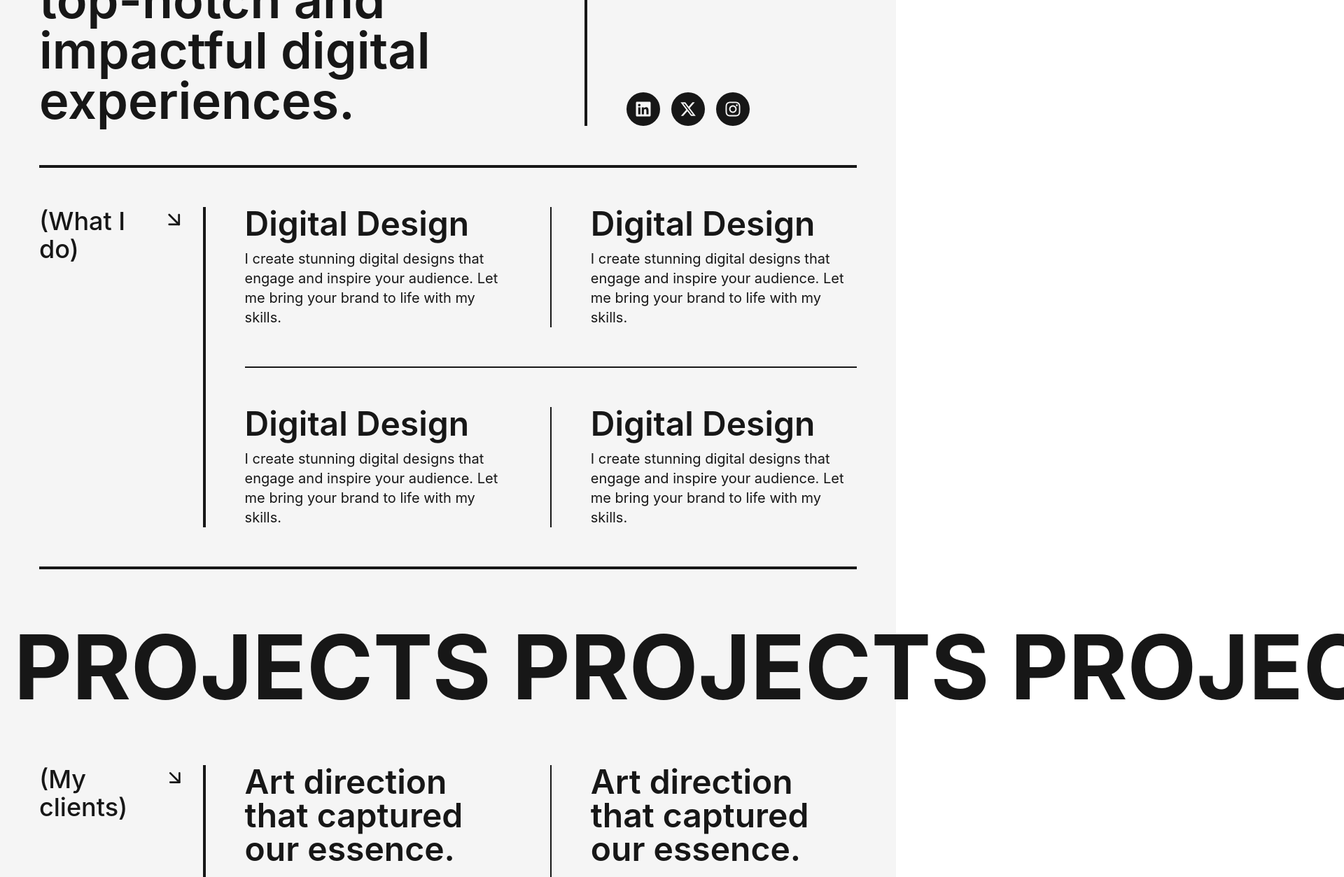
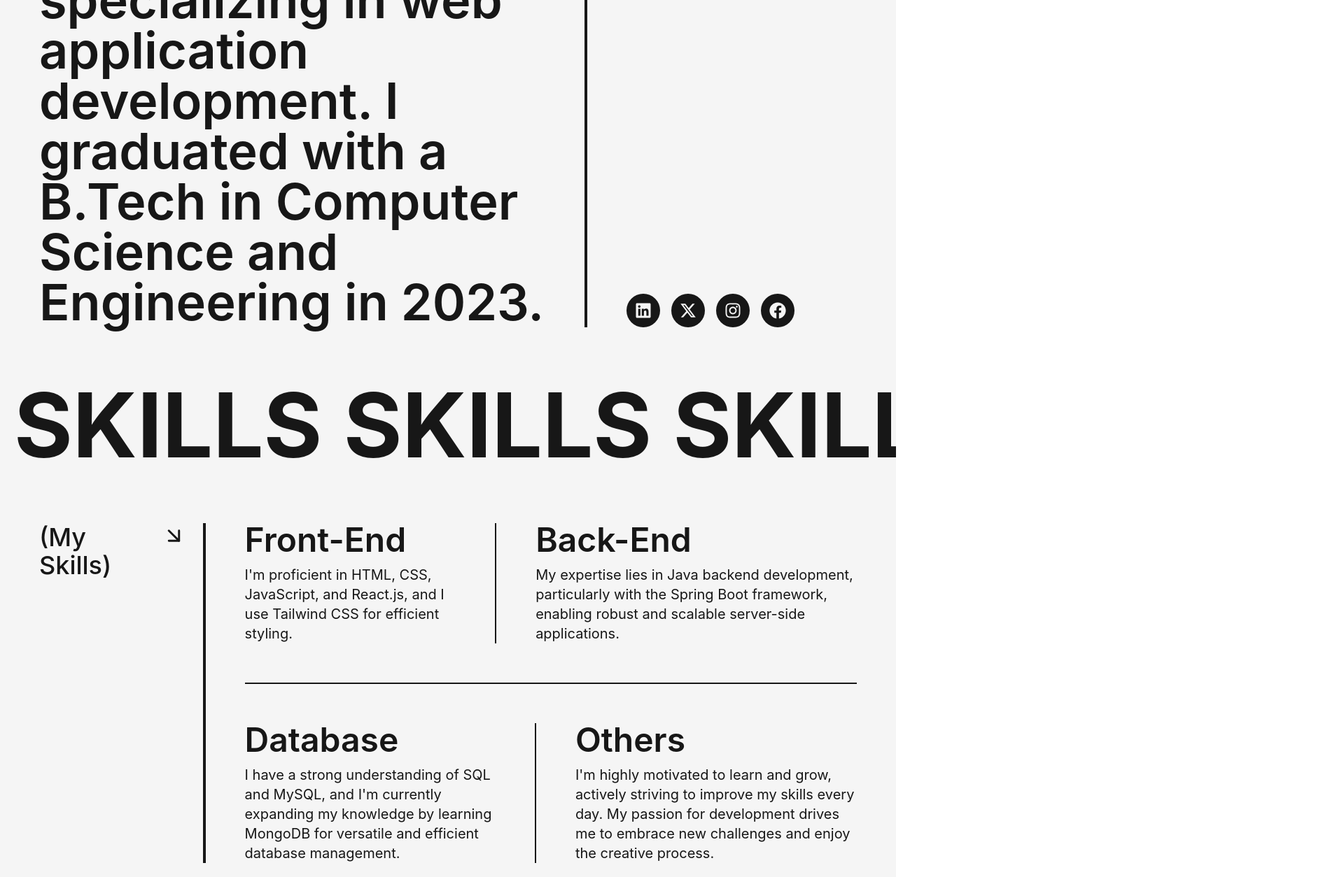
Before and after one commit to OmPrakashMallik2/Personal-website, a React (Create React App) app: page / in a window 1280 px wide. Shown: the part 1520-2774 px from the top of the page at 70% size, 1920 px wide, since content can reach past the window. Built offline with nearby package versions, Linux system fonts and the light colour scheme.

Commit message:
completed homepage

```diff
--- a/src/Blog/Blog.js
+++ b/src/Blog/Blog.js
@@ -1,10 +1,26 @@
-import React from 'react'
+import React, { useEffect, useState } from 'react'
+import avatar from '../Media/Avatar2.jpg';
+import { FaJava } from "react-icons/fa";
 
 function Blog() {
+    const [scrollOffset, setScrollOffset] = useState(0);
+
+    useEffect(() => {
+        const handleScroll = () => {
+            setScrollOffset(window.scrollY);
+        };
+
+        window.addEventListener('scroll', handleScroll);
+
+        return () => {
+            window.removeEventListener('scroll', handleScroll);
+        };
+    }, []);
+
     const data = [
         {
             "id": 1,
-            "logo": "logo",
+            "logo": <FaJava/>,
             "title": "Core Java",
             "description": "description"
         },
@@ -48,19 +64,28 @@ function Blog() {
 
     return (
         <div>
-            <h1 className='text-center text-9xl font-bold' >SKILLS SKILLS</h1>
-            <div className='grid grid-cols-4 gap-8 p-5'>
+            <div style={{ overflow: 'hidden' }}>
+                <h1 className='text-9xl font-bold text-center p-5' style={{ transform: `translateX(-${scrollOffset}px)`, whiteSpace: 'nowrap' }}>SKILLS  SKILLS  SKILLS  SKILLS SKILLS SKILLS  SKILLS  SKILLS  SKILLS SKILLS</h1>
+            </div>
 
-                {
-                    data.map((skill) => (
-                        <div key={skill.id} className='bg-neutral-800 text-neutral-100 rounded p-5 flex flex-col justify-around items-center'>
-                            <logo>{skill.logo}</logo>
-                            <h1 className='text-5xl font-semibold py-10'>{skill.title}</h1>
-                            <p className='text-xl font-medium'>{skill.description}</p>
-                        </div>
-                    ))
-                }
-            </div>
+            {/* Render project cards */}
+            {data.map((project) => (
+                <div key={project.id} className={project.id % 2 === 0 ? 'flex text-neutral-800 bg-neutral-100' : 'flex bg-neutral-800 text-neutral-100'}>
+                    {/* Project image */}
+                    <div className={project.id % 2 === 0 ? 'w-1/2' : 'w-1/2 order-2'}>
+                        {project.logo}
+                    </div>
+                    {/* Project details */}
+                    <div className='flex flex-col justify-around w-1/2 p-10'>
+                        <h2 className='font-semibold text-center text-5xl'>{project.title}</h2>
+                        <p className='font-medium text-center text-xl'>{project.description}</p>
+                        {/* <div className='flex justify-around'>
+                            <button className={project.id % 2 === 0 ? 'text-neutral-100 bg-neutral-800 rounded font-semibold px-8 py-3' : 'bg-neutral-100 text-neutral-800 rounded font-semibold px-8 py-3'}>GitHub</button>
+                            <button className={project.id % 2 === 0 ? 'text-neutral-100 bg-neutral-800 rounded font-semibold px-8 py-3' : 'bg-neutral-100 text-neutral-800 rounded font-semibold px-8 py-3'}>Deploy</button>
+                        </div> */}
+                    </div>
+                </div>
+            ))}
         </div>
     )
 }
--- a/src/HomePage/Home.js
+++ b/src/HomePage/Home.js
@@ -1,7 +1,7 @@
 import React, { useEffect, useState } from 'react'
 import Poster from '../Media/travis-scott-jfi0e3appl6ayo4o.jpg'
 import { GoArrowDownRight } from "react-icons/go";
-import { FaInstagram} from "react-icons/fa";
+import { FaFacebook, FaInstagram } from "react-icons/fa";
 import { FaXTwitter } from "react-icons/fa6";
 import { FaLinkedin } from "react-icons/fa";
 import { LuArrowDownRight } from "react-icons/lu";
@@ -26,45 +26,53 @@ function Home() {
             {/* name heading */}
             <div className='p-14'>
                 <h1 className='text-9xl font-bold'>Om Prakash Mallik</h1>
-                <h1 className='text-9xl text-neutral-600 font-semibold'>Softwere Developer</h1>
+                <h1 className='text-9xl text-neutral-600 font-semibold'>Full Stack Developer</h1>
                 <div className='flex justify-between mt-5'>
                     <p className='text-4xl font-semibold'>(Darbhanga, Bihar)</p>
                     <p className='text-4xl font-semibold flex'> <GoArrowDownRight className='text-5xl mx-3' /> Scroll Down </p>
                 </div>
             </div>
 
-            {/* poster */}
+            {/* banner */}
             <div>
                 <img src={Poster} alt='poster' />
             </div>
 
             {/* about */}
-            <div className='flex  m-14 pb-14 border-b-4 border-neutral-900 '>
+            <div className='flex  m-14 '>
                 <div className=' pr-6 w-4/6'>
-                    <h2 className='text-7xl font-semibold'>As a digital designer, I focus on producing top-notch and impactful digital experiences.</h2>
+                    <h2 className='text-7xl font-semibold'>
+                        I am a full-stack developer specializing in web application development. I graduated with a B.Tech in Computer Science and Engineering in 2023.
+                    </h2>
                 </div>
                 <div className='flex flex-col justify-between pl-14 border-l-4 border-neutral-900 w-2/6'>
                     <p className='text-neutral-900 text-4xl font-medium'> (About Me) </p>
                     <div className='flex'>
-                        <div className='bg-neutral-900 cursor-pointer rounded-full p-3 mr-4'>
-                            <FaLinkedin className='text-2xl text-neutral-100' />
-                        </div>
-                        <div className='bg-neutral-900 cursor-pointer rounded-full p-3 mr-4'>
+                        <a href='https://www.linkedin.com/in/om-prakash-mallik-774187217/' target='-blank' className='bg-neutral-900 cursor-pointer rounded-full p-3 mr-4'>
+                            <FaLinkedin to="https://takeuforward.org/strivers-a2z-dsa-course/strivers-a2z-dsa-course-sheet-2/#" className='text-2xl text-neutral-100' />
+                        </a>
+                        <a href='https://twitter.com/OmPrakashOG' target='-blank' className='bg-neutral-900 cursor-pointer rounded-full p-3 mr-4'>
                             <FaXTwitter className='text-2xl text-neutral-100' />
-                        </div>
-                        <div className='bg-neutral-900 cursor-pointer rounded-full p-3 mr-4'>
+                        </a>
+                        <a href='https://www.instagram.com/om.prakash.mallik/' target='-blank' className='bg-neutral-900 cursor-pointer rounded-full p-3 mr-4'>
                             <FaInstagram className='text-2xl text-neutral-100' />
-                        </div>
+                        </a>
+                        <a href='https://www.facebook.com/profile.php?id=100010378098581' target='-blank' className='bg-neutral-900 cursor-pointer rounded-full p-3 mr-4'>
+                            <FaFacebook className='text-2xl text-neutral-100' />
+                        </a>
                     </div>
                 </div>
             </div>
 
+            {/* my skills */}
+            <div style={{ overflow: 'hidden' }}>
+                <h1 className='text-9xl font-bold text-center p-5' style={{ transform: `translateX(-${scrollOffset}px)`, whiteSpace: 'nowrap' }}>SKILLS  SKILLS  SKILLS  SKILLS SKILLS SKILLS  SKILLS  SKILLS  SKILLS SKILLS</h1>
+            </div>
 
-            {/* what i do */}
-            <div className='flex  m-14 pb-14 border-b-4 border-neutral-900'>
+            <div className='flex  m-14 '>
 
                 <div className='flex justify-between pr-6 w-1/5'>
-                    <p className='text-neutral-900 text-4xl font-medium'> (What I do) </p>
+                    <p className='text-neutral-900 text-4xl font-medium'> (My Skills) </p>
                     < LuArrowDownRight className='text-4xl font-semibold' />
                 </div>
 
@@ -72,38 +80,39 @@ function Home() {
 
                     <div className='mb-14 pb-14 flex  border-b-2 border-neutral-900'>
                         <div>
-                            <h3 className='text-5xl pb-3 font-semibold'>Digital Design</h3>
-                            <p className='text-xl'>I create stunning digital designs that engage and inspire your audience. Let me bring your brand to life with my skills.</p>
+                            <h3 className='text-5xl pb-3 font-semibold'>Front-End</h3>
+                            <p className='text-xl'>I'm proficient in HTML, CSS, JavaScript, and React.js, and I use Tailwind CSS for efficient styling.</p>
                         </div>
                         <div className='ml-14 pl-14 border-l-2 border-neutral-900'>
-                            <h3 className='text-5xl pb-3 font-semibold'>Digital Design</h3>
-                            <p className='text-xl'>I create stunning digital designs that engage and inspire your audience. Let me bring your brand to life with my skills.</p>
+                            <h3 className='text-5xl pb-3 font-semibold'>Back-End</h3>
+                            <p className='text-xl'>My expertise lies in Java backend development, particularly with the Spring Boot framework, enabling robust and scalable server-side applications.</p>
                         </div>
                     </div>
 
                     <div className='flex '>
                         <div>
-                            <h3 className='text-5xl pb-3 font-semibold'>Digital Design</h3>
-                            <p className='text-xl'>I create stunning digital designs that engage and inspire your audience. Let me bring your brand to life with my skills.</p>
+                            <h3 className='text-5xl pb-3 font-semibold'>Database</h3>
+                            <p className='text-xl'>I have a strong understanding of SQL and MySQL, and I'm currently expanding my knowledge by learning MongoDB for versatile and efficient database management.</p>
 
                         </div>
                         <div className='ml-14 pl-14 border-l-2 border-neutral-900'>
-                            <h3 className='text-5xl pb-3 font-semibold'>Digital Design</h3>
-                            <p className='text-xl'>I create stunning digital designs that engage and inspire your audience. Let me bring your brand to life with my skills.</p>
-
+                            <h3 className='text-5xl pb-3 font-semibold'>Others</h3>
+                            <p className='text-xl'>I'm highly motivated to learn and grow, actively striving to improve my skills every day. My passion for development drives me to embrace new challenges and enjoy the creative process.</p>
                         </div>
                     </div>
                 </div>
             </div>
 
 
-            {/* my clients */}
-            <h1 className='text-9xl font-bold text-center p-5' style={{ transform: `translateX(-${scrollOffset}px)`, whiteSpace: 'nowrap' }}>PROJECTS  PROJECTS  PROJECTS  PROJECTS PROJECTS PROJECTS  PROJECTS  PROJECTS  PROJECTS PROJECTS</h1>
+            {/* my projects */}
+            <div style={{ overflow: 'hidden' }}>
+                <h1 className='text-9xl font-bold text-center p-5' style={{ transform: `translateX(-${scrollOffset}px)`, whiteSpace: 'nowrap' }}>PROJECTS  PROJECTS  PROJECTS  PROJECTS PROJECTS PROJECTS  PROJECTS  PROJECTS  PROJECTS PROJECTS</h1>
+            </div>
 
             <div className='flex  m-14  '>
 
                 <div className='flex justify-between pr-6 w-1/5'>
-                    <p className='text-neutral-900 text-4xl font-medium'> (My clients) </p>
+                    <p className='text-neutral-900 text-4xl font-medium'> (My Projects) </p>
                     < LuArrowDownRight className='text-4xl font-semibold' />
                 </div>
 
@@ -111,36 +120,49 @@ function Home() {
 
                     <div className='mb-14 pb-14 flex  border-b-2 border-neutral-900'>
                         <div>
-                            <h3 className='text-5xl pb-3 font-semibold'>Art direction that captured our essence.</h3>
-                            <p className='text-xl'>I create stunning digital designs that engage and inspire your audience. Let me bring your brand to life with my skills.</p>
+                            <h3 className='text-5xl pb-5 font-semibold'>Portfolio</h3>
+                            < a href='https://opmportfolio.netlify.app/' target='-blank' className='text-neutral-100 bg-neutral-800 rounded font-semibold px-8 py-3'>Project link</a>
+                            <p className='text-xl pt-5'>Developed a personal portfolio website using HTML, CSS, and JavaScript.
+                                Designed a responsive layout for optimal viewing across devices.
+                                Implemented interactive elements to enhance user engagement.
+                                Showcased technical skills, projects, and experiences to potential employers.
+                            </p>
                         </div>
                         <div className='ml-14 pl-14 border-l-2 border-neutral-900'>
-                            <h3 className='text-5xl pb-3 font-semibold'>Art direction that captured our essence.</h3>
-                            <p className='text-xl'>I create stunning digital designs that engage and inspire your audience. Let me bring your brand to life with my skills.</p>
+                            <h3 className='text-5xl pb-5 font-semibold'>Portfolio 2</h3>
+                            < a href='https://opmportfolio.netlify.app/' target='-blank' className='text-neutral-100 bg-neutral-800 rounded font-semibold px-8 py-3'>Project link</a>
+                            <p className='text-xl pt-5'>
+                                Developed a sleek portfolio website using React.js and Tailwind CSS.
+                                Showcased projects and skills with dynamic components.
+                                Highlighted proficiency in modern frontend technologies.
+                            </p>
                         </div>
                     </div>
 
                     <div className='flex '>
                         <div>
-                            <h3 className='text-5xl pb-3 font-semibold'>Art direction that captured our essence.</h3>
-                            <p className='text-xl'>I create stunning digital designs that engage and inspire your audience. Let me bring your brand to life with my skills.</p>
-
+                            <h3 className='text-5xl pb-2 font-semibold'>SNEAKSTAR</h3>
+                            <p className='text-2xl pb-4 font-semibold'>(A eCommerce website)</p>
+                            < a href='https://sneakstar.vercel.app/' target='-blank' className='text-neutral-100 bg-neutral-800 rounded font-semibold px-8 py-3'>Project link</a>
+                            <p className='text-xl pt-5'>
+                                Built a multipage shoe selling website with React.js and Tailwind CSS. Featured intuitive navigation and responsive design. Demonstrated proficiency in modern frontend development.
+                            </p>
                         </div>
                         <div className='ml-14 pl-14 border-l-2 border-neutral-900'>
-                            <h3 className='text-5xl pb-3 font-semibold'>Art direction that captured our essence.</h3>
-                            <p className='text-xl'>I create stunning digital designs that engage and inspire your audience. Let me bring your brand to life with my skills.</p>
-
+                            <h3 className='text-5xl pb-5 font-semibold'>An university website</h3>
+                            < a href='https://universityopm.netlify.app/' target='-blank' className='text-neutral-100 bg-neutral-800 rounded font-semibold px-8 py-3'>Project link</a>
+                            <p className='text-xl pt-5'>
+                                Crafted a single-page university website using HTML, CSS, and JavaScript.
+                                Designed a seamless and intuitive user experience within a single-page layout.
+                                Incorporated interactive elements to facilitate easy navigation and engagement.
+                                Demonstrated ability to create comprehensive web solutions within a single-page framework.
+                            </p>
                         </div>
                     </div>
                 </div>
             </div>
 
-
-
-
-            {/* project */}
-            <h1 className='text-9xl font-bold text-center p-5' style={{ transform: `translateX(-${scrollOffset}px)`, whiteSpace: 'nowrap' }}>SKILLS  SKILLS  SKILLS  SKILLS SKILLS SKILLS  SKILLS  SKILLS SKILLS  SKILLS  SKILLS  </h1>
-            {/* skill */}
+            {/* new section */}
         </div>
     )
 }
--- a/src/Work/Work.js
+++ b/src/Work/Work.js
@@ -33,7 +33,10 @@ function Work() {
 
     return (
         <div>
-            <h1 className='text-9xl font-bold text-center p-5' style={{ transform: `translateX(-${scrollOffset}px)`, whiteSpace: 'nowrap' }}>PROJECTS  PROJECTS  PROJECTS  PROJECTS PROJECTS</h1>
+            <div style={{ overflow: 'hidden' }}>
+                <h1 className='text-9xl font-bold text-center p-5' style={{ transform: `translateX(-${scrollOffset}px)`, whiteSpace: 'nowrap' }}>PROJECTS  PROJECTS  PROJECTS  PROJECTS PROJECTS PROJECTS  PROJECTS  PROJECTS  PROJECTS PROJECTS</h1>
+            </div>
+
             {/* Render project cards */}
             {data.map((project) => (
                 <div key={project.id} className={project.id % 2 === 0 ? 'flex text-neutral-800 bg-neutral-100' : 'flex bg-neutral-800 text-neutral-100'}>
```
